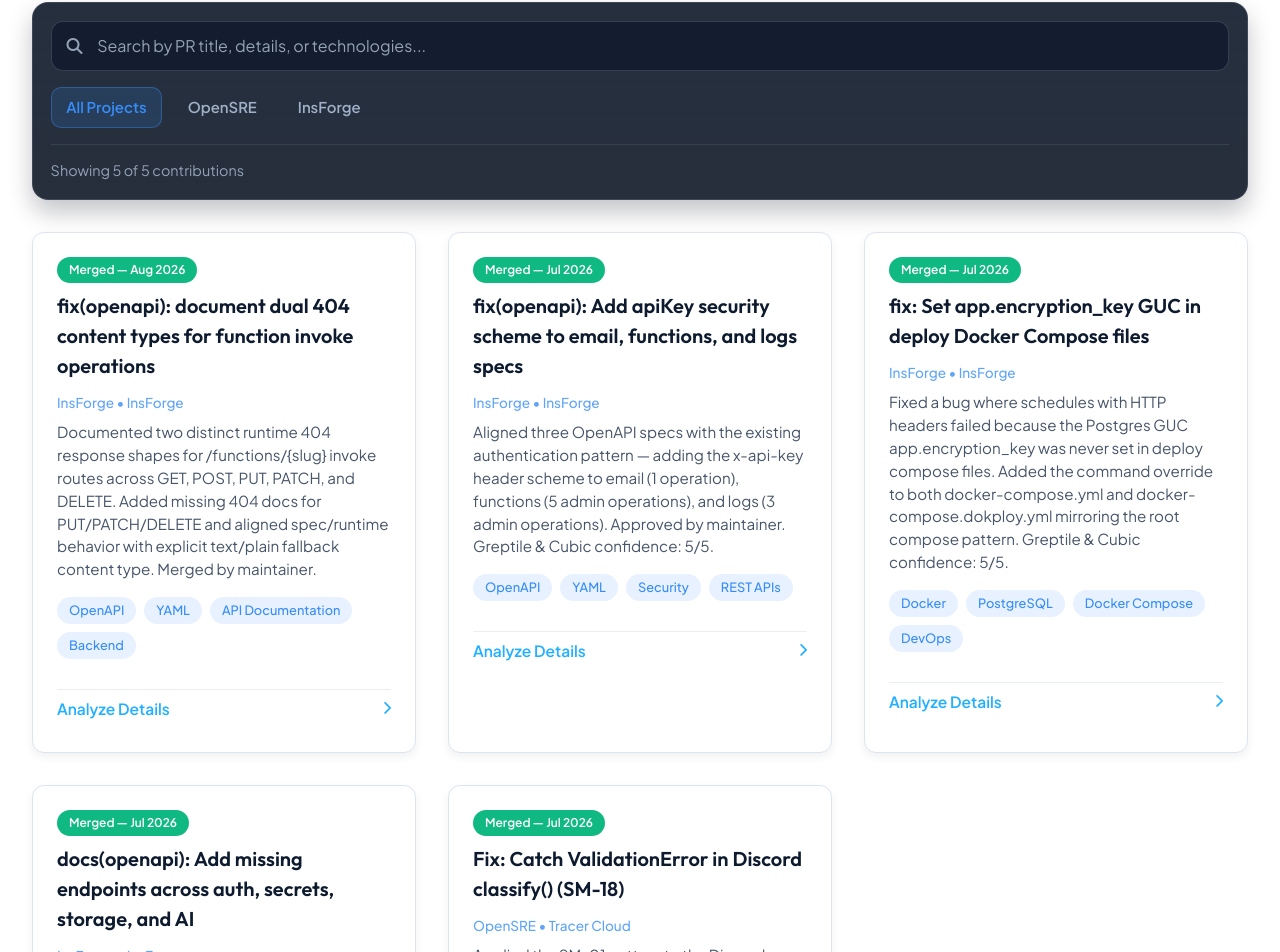
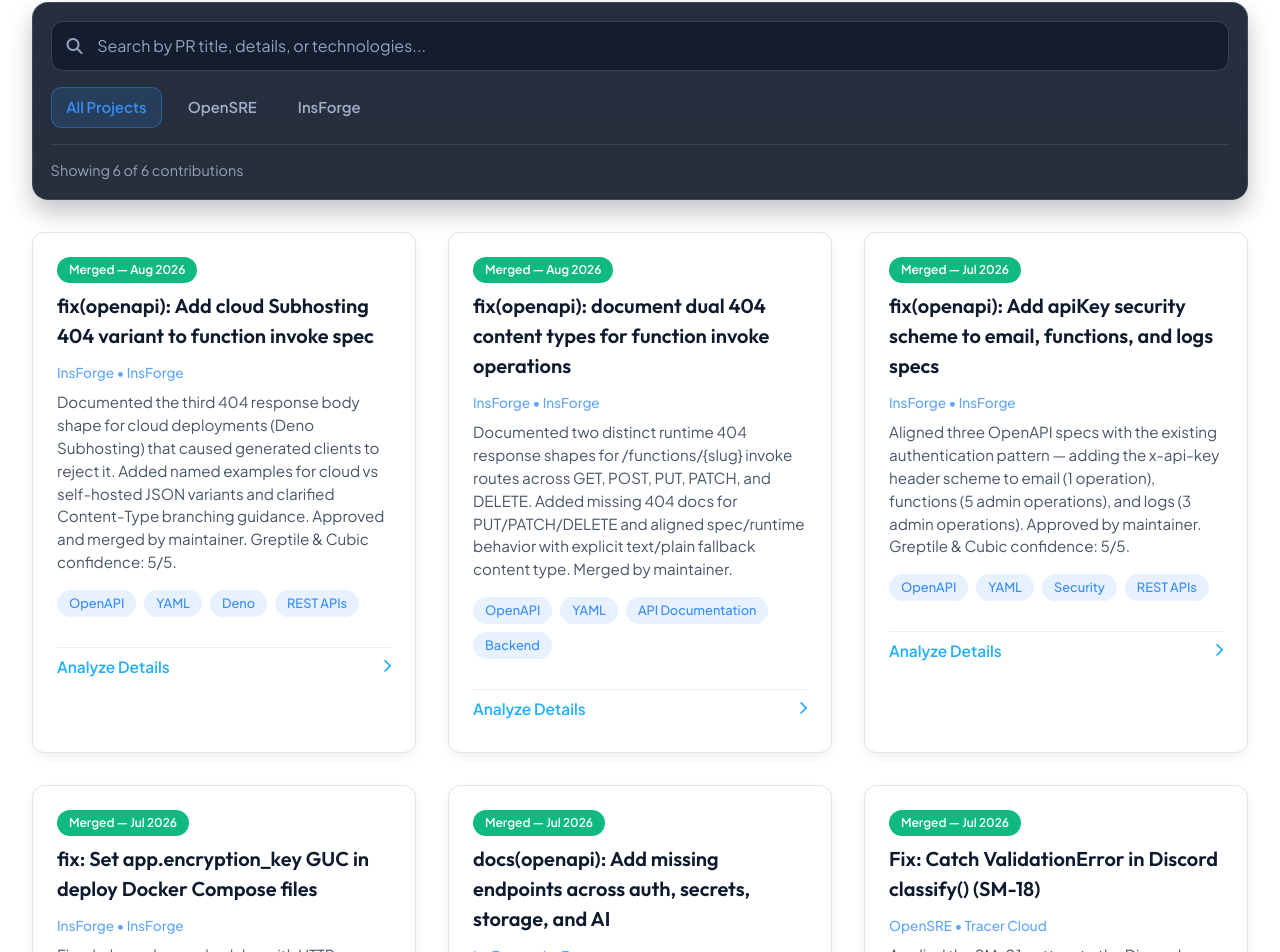
Before and after one commit to bowale01/Adebowale-myportfoliopage-app, a React (Create React App) app: page / in a window 1280 px wide. Shown: the part 4024-4976 px from the top of the page. Built offline with nearby package versions, Linux system fonts and the light colour scheme.

Commit message:
Add InsForge cloud Subhosting 404 PR to Open Source section

```diff
--- a/src/Pages/Home/OpenSource.jsx
+++ b/src/Pages/Home/OpenSource.jsx
@@ -85,6 +85,23 @@
       "Documented both runtime 404 content types for function invoke endpoints.",
       "Added missing 404 definitions for PUT, PATCH, and DELETE operations.",
       "Aligned OpenAPI behavior with server fallback content type handling."
+    ]
+  },
+  {
+    id: 6,
+    project: "InsForge",
+    org: "InsForge",
+    orgUrl: "https://github.com/InsForge/InsForge",
+    title: "fix(openapi): Add cloud Subhosting 404 variant to function invoke spec",
+    description: "Documented the third 404 response body shape for cloud deployments (Deno Subhosting) that caused generated clients to reject it. Added named examples for cloud vs self-hosted JSON variants and clarified Content-Type branching guidance. Approved and merged by maintainer. Greptile & Cubic confidence: 5/5.",
+    prUrl: "https://github.com/InsForge/InsForge/pull/1980",
+    status: "Merged",
+    date: "Aug 2026",
+    tech: ["OpenAPI", "YAML", "Deno", "REST APIs"],
+    keyImprovements: [
+      "Documented third 404 variant for cloud Deno Subhosting deployments.",
+      "Added named examples (cloud vs self-hosted) for JSON response bodies.",
+      "Clarified Content-Type branching guidance for generated API clients."
     ]
   }
 ];
```
